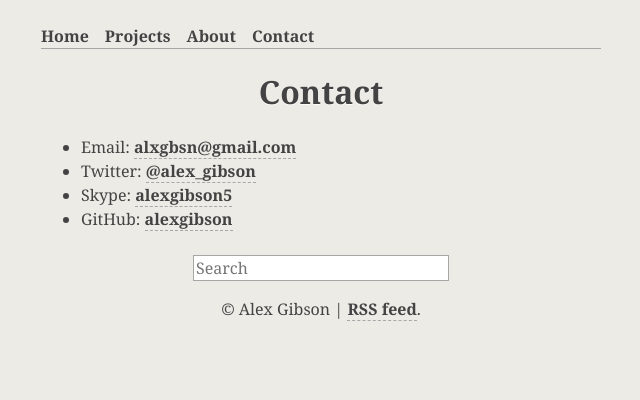
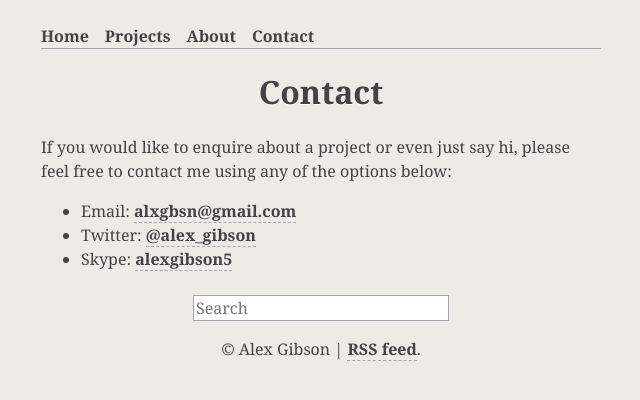
Before and after one commit to alexgibson/alxgbsn.co.uk, a Jekyll site: the page built from contact/index.html, in a window 1280 px wide. Shown: the top 400 px of the page, without its empty margins (319-959 px from the left). Built offline with Jekyll 4.4.1, drawn with Linux system fonts in a browser that asks for light colours; Markdown is read by kramdown in place of the engine named in the settings.

Commit message:
Minor copy amends to index, about and contact pages

```diff
--- a/about/index.html
+++ b/about/index.html
@@ -11,7 +11,7 @@ desc: About Alex Gibson, a front end developer from Newcastle upon Tyne, United
     </p>
 
     <p>
-        I specialise in front end web technologies including HTML(5), CSS(3), JavaScript, <a href="http://sass-lang.com">Sass</a>/<a href="http://compass-style.org">Compass</a> and <a href="http://pivotal.github.com/jasmine/">Jasmine</a>. I also have some server side experience using PHP and MySQL. When it comes to version control I use <a href="http://git-scm.com">Git</a>, but also have experience with both Subversion and Mercurial. My text editor of choice is <a href="http://www.sublimetext.com/2">Sublime Text 2</a> and I generally prefer working on a Mac.
+        I specialise in front end web technologies including HTML(5), CSS(3) and JavaScript. I also regularly use tools such as <a href="http://sass-lang.com">Sass</a>/<a href="http://compass-style.org">Compass</a> and <a href="http://pivotal.github.com/jasmine/">Jasmine</a> in my work. When it comes to server side programming, I have some experience using PHP, MySQL and also <a href="http://nodejs.org">Node.js</a>. For version control I like to use <a href="http://git-scm.com">Git</a>, but also have experience working with both Subversion and Mercurial. My text editor of choice is <a href="http://www.sublimetext.com/2">Sublime Text 2</a>.
     </p>
 
     <p>
--- a/contact/index.html
+++ b/contact/index.html
@@ -2,14 +2,16 @@
 layout: layout
 title: Contact
 titleinfo: Alex Gibson
-desc: Contact Alex Gibson via email, on Twitter, Skype, or on GitHub.
+desc: Contact Alex Gibson via email, on Twitter, Skype.
 ---
 
 <article role="main">
+		<p>
+			If you would like to enquire about a project or even just say hi, please feel free to contact me using any of the options below:
+		</p>
         <ul>
             <li>Email: <a href="mailto:&#097;&#108;&#120;&#103;&#098;&#115;&#110;&#064;&#103;&#109;&#097;&#105;&#108;&#046;&#099;&#111;&#109;">&#097;&#108;&#120;&#103;&#098;&#115;&#110;&#064;&#103;&#109;&#097;&#105;&#108;&#046;&#099;&#111;&#109;</a></li>
             <li>Twitter: <a href="http://twitter.com/alex_gibson">@alex_gibson</a></li>
             <li>Skype: <a href="callto:alexgibson5">alexgibson5</a></li>
-            <li>GitHub: <a href="https://github.com/alexgibson">alexgibson</a></li>
         </ul>
 </article>
--- a/index.html
+++ b/index.html
@@ -20,7 +20,7 @@ desc: Alex Gibson is a front–end web developer from Newcastle upon Tyne, Unite
 		<script>!function(d,s,id){var js,fjs=d.getElementsByTagName(s)[0];if(!d.getElementById(id)){js=d.createElement(s);js.id=id;js.src="//platform.twitter.com/widgets.js";fjs.parentNode.insertBefore(js,fjs);}}(document,"script","twitter-wjs");</script>
 	</p>
 
-    <h2>Blog posts</h2>
+    <h2>Articles</h2>
     <ul>
         {% for post in site.posts %}
         <li><a href="{{ post.url }}">{{ post.title }}</a></li>
```
Also changed, not shown: 5 other files.
